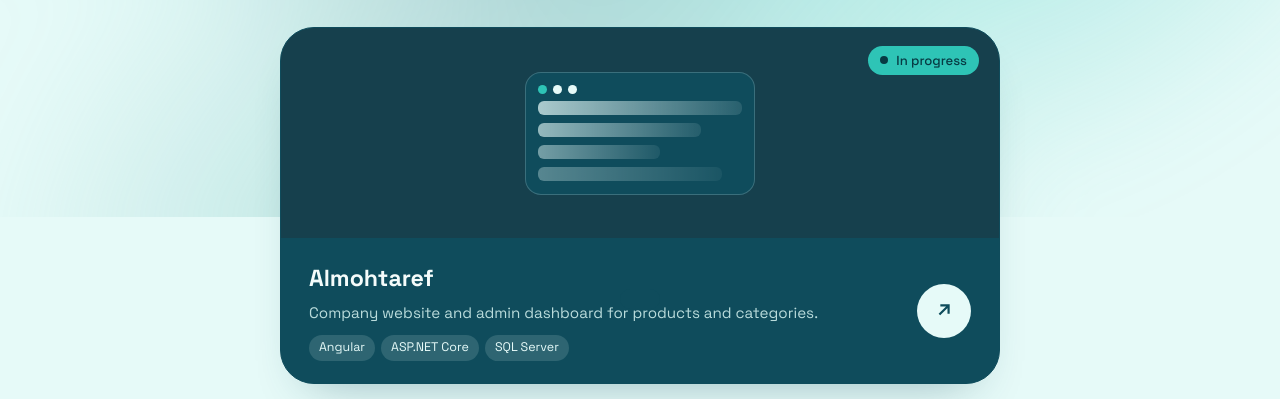
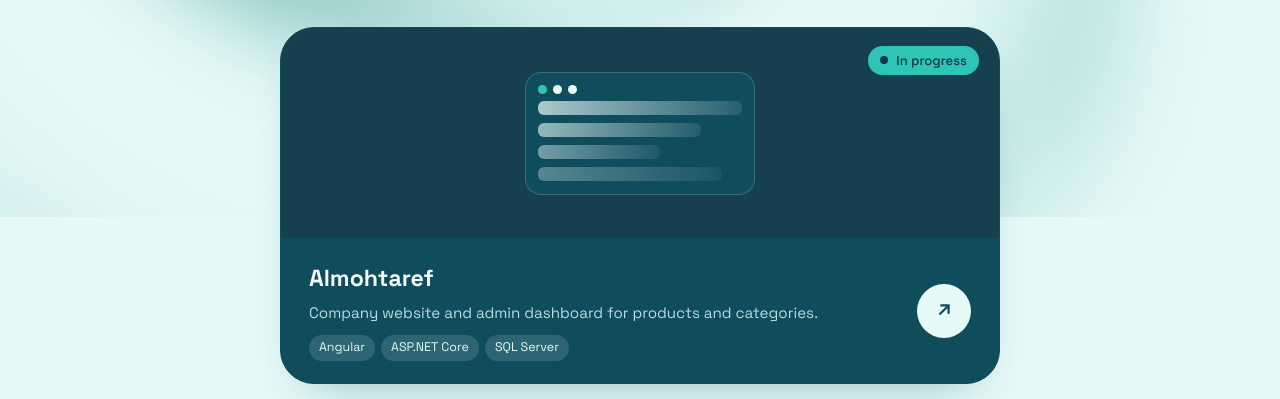
Before and after one commit to aishaalkrz/aishaalkrz.github.io, a plain HTML site: page index.html in a window 1280 px wide. Shown: the part 583-982 px from the top of the page. Drawn offline with Linux system fonts and the light colour scheme; animation ran at ten frames a second.

Commit message:
feat: add animated soft fog vortex to both color themes

```diff
--- a/index.html
+++ b/index.html
@@ -235,7 +235,7 @@ footer { text-align: center; color: var(--ink-soft); font-size: .85rem; margin-t
 :focus-visible { outline-color: var(--ink); }
 html[data-theme="dark"] { color-scheme: dark; }
 html[data-theme="dark"] body { background: #0B1120; color: #E6FAF8; }
-html[data-theme="dark"] .sky { opacity: .14; }
+html[data-theme="dark"] .sky { opacity: .80; }
 html[data-theme="dark"] .card:not(.proj):not(.contact) { background: #152D38; border-color: #31535D; color: #E6FAF8; }
 html[data-theme="dark"] .name, html[data-theme="dark"] .role, html[data-theme="dark"] .headline h2, html[data-theme="dark"] .place, html[data-theme="dark"] .headline p, html[data-theme="dark"] footer, html[data-theme="dark"] .tl-item .where, html[data-theme="dark"] .tl-item .when, html[data-theme="dark"] .skill-groups h4, html[data-theme="dark"] .about p + p, html[data-theme="dark"] .tl-item ul { color: #CDE6E6; }
 html[data-theme="dark"] .name::after { color: var(--mint); }
@@ -283,7 +283,8 @@ html[lang="ar"] .proj .foot p, html[lang="ar"] .about p, html[lang="ar"] .tl-ite
 html[lang="ar"] .tag, html[lang="ar"] .chip { direction: ltr; unicode-bidi: isolate; }
 html[lang="ar"] .edu-date { unicode-bidi: isolate; }
 html[lang="ar"] .proj .foot > div { min-width: 0; }
-html[data-theme="light"] #sky { filter: blur(42px); }
+html[data-theme="light"] #sky { filter: blur(18px); }
+html[data-theme="dark"] #sky { filter: blur(22px); }
 </style>
 </head>
 <body>
@@ -546,50 +547,100 @@ html[data-theme="light"] #sky { filter: blur(42px); }
   });
 
 
-  // Moving blurred light in the background
+  // Soft, rotating fog vortex. Cached cloud sprites keep the render inexpensive.
   (function () {
-    var c = document.getElementById('sky'), x = c.getContext('2d');
-    var still = window.matchMedia && matchMedia('(prefers-reduced-motion: reduce)').matches;
-    var W, H, dpr = Math.min(window.devicePixelRatio || 1, 1.5);
-    var darkOrbs = [
-      { c: '255,255,255', r: .36, a: .70, sx: .00011, sy: .00017, px: 0,   py: 1.2, ox: .25, oy: .2 },
-      { c: '184,229,224', r: .34, a: .55, sx: .00015, sy: .00009, px: 2.1, py: .4,  ox: .75, oy: .3 },
-      { c: '46,196,182',  r: .20, a: .22, sx: .00019, sy: .00013, px: 4.0, py: 2.6, ox: .6,  oy: .75 },
-      { c: '245,252,251', r: .40, a: .80, sx: .00008, sy: .00014, px: 1.3, py: 5.1, ox: .2,  oy: .8 },
-      { c: '112,190,185', r: .22, a: .35, sx: .00023, sy: .00021, px: 3.3, py: .9,  ox: .5,  oy: .45 }
-    ];
-    var lightOrbs = [
-      { c: '15,76,92', r: .34, a: .25, sx: .00024, sy: .00028, px: 0, py: 1.2, ox: .18, oy: .2 },
-      { c: '46,196,182', r: .37, a: .54, sx: .00029, sy: .00022, px: 2.1, py: .4, ox: .78, oy: .3 },
-      { c: '15,76,92', r: .23, a: .20, sx: .00031, sy: .00025, px: 4, py: 2.6, ox: .6, oy: .75 },
-      { c: '112,190,185', r: .40, a: .48, sx: .00019, sy: .00023, px: 1.3, py: 5.1, ox: .2, oy: .8 },
-      { c: '46,196,182', r: .28, a: .35, sx: .00026, sy: .00031, px: 3.3, py: .9, ox: .5, oy: .45 }
-    ];
-    var mx = .5, my = .5, tx = .5, ty = .5;
-    window.addEventListener('pointermove', function (e) { tx = e.clientX / innerWidth; ty = e.clientY / innerHeight; });
-    function size() { W = c.width = Math.round(c.clientWidth * dpr / 2); H = c.height = Math.round(c.clientHeight * dpr / 2); }
-    function frame(t) {
-      mx += (tx - mx) * .03; my += (ty - my) * .03;
-      x.clearRect(0, 0, W, H);
+    var c = document.getElementById('sky');
+    var x = c.getContext('2d');
+    if (!x) return;
+    var motion = window.matchMedia && matchMedia('(prefers-reduced-motion: reduce)');
+    var W, H, last = 0, elapsed = 0, raf = 0;
+    var palettes = {
+      light: ['15,76,92', '46,196,182', '89,169,171', '184,229,224'],
+      dark: ['11,82,105', '26,155,159', '46,196,182', '125,215,211']
+    };
+    var sprites = {};
+    function cloud(rgb) {
+      var tile = document.createElement('canvas');
+      tile.width = tile.height = 128;
+      var g = tile.getContext('2d');
+      var fade = g.createRadialGradient(64,64,0,64,64,64);
+      fade.addColorStop(0, 'rgba('+rgb+',.85)');
+      fade.addColorStop(.34, 'rgba('+rgb+',.48)');
+      fade.addColorStop(.68, 'rgba('+rgb+',.12)');
+      fade.addColorStop(1, 'rgba('+rgb+',0)');
+      g.fillStyle = fade; g.fillRect(0,0,128,128);
+      return tile;
+    }
+    Object.keys(palettes).forEach(function (mode) {
+      sprites[mode] = palettes[mode].map(cloud);
+    });
+    function size() {
+      // Low resolution is intentional: soft fog needs no high-DPI raster.
+      var scale = Math.min(.65, 950 / Math.max(c.clientWidth,c.clientHeight,1));
+      W = c.width = Math.max(1,Math.round(c.clientWidth*scale));
+      H = c.height = Math.max(1,Math.round(c.clientHeight*scale));
+      draw(elapsed);
+    }
+    function draw(t) {
+      var dark = root.dataset.theme === 'dark';
+      var tiles = sprites[dark ? 'dark' : 'light'];
+      var m = Math.min(W,H);
+      var outer = Math.sqrt(W*W+H*H)*.57;
+      var cx = W*(.50+.055*Math.sin(t*.16));
+      var cy = H*(.45+.045*Math.cos(t*.13));
+      var rotation = t*.115;
+      x.clearRect(0,0,W,H);
       x.globalCompositeOperation = 'source-over';
-      var m = Math.max(W, H);
-      var orbs = root.dataset.theme === 'dark' ? darkOrbs : lightOrbs;
-      orbs.forEach(function (o, i) {
-        var cx = (o.ox + Math.sin(t * o.sx + o.px) * .28 + (mx - .5) * (i % 2 ? .08 : -.08)) * W;
-        var cy = (o.oy + Math.cos(t * o.sy + o.py) * .24 + (my - .5) * (i % 2 ? -.06 : .06)) * H;
-        var r = o.r * m * (1 + Math.sin(t * .0004 + i) * .12);
-        var g = x.createRadialGradient(cx, cy, 0, cx, cy, r);
-        g.addColorStop(0, 'rgba(' + o.c + ',' + o.a + ')');
-        g.addColorStop(1, 'rgba(' + o.c + ',0)');
-        x.fillStyle = g; x.beginPath(); x.arc(cx, cy, r, 0, Math.PI * 2); x.fill();
-      });
-      if (!still) requestAnimationFrame(frame);
+      // Three curved arms, each made from overlapping soft cloud lobes.
+      // Radius-dependent twisting and breathing make the fog flow, not just spin.
+      for (var arm=0;arm<3;arm++) {
+        for (var i=31;i>=0;i--) {
+          var u=i/31;
+          var radius=m*.055+outer*Math.pow(u,1.12);
+          var theta=rotation+arm*Math.PI*2/3+u*4.7+.16*Math.sin(t*.65-u*6+arm);
+          var ripple=Math.sin(u*14-t*.8+arm*2);
+          var px=cx+Math.cos(theta)*radius;
+          var py=cy+Math.sin(theta)*radius*.82;
+          var diameter=(m*.14+outer*.34*u)*(1+.13*ripple);
+          var opacity=(.20+.13*Math.sin(u*10+arm+t*.45))*(.45+.55*Math.sin(Math.PI*u));
+          x.save();
+          x.translate(px,py); x.rotate(theta+.9);
+          x.globalAlpha=opacity*(dark?1.12:.95);
+          x.drawImage(tiles[(arm+i%2)%tiles.length],-diameter*.68,-diameter*.45,diameter*1.36,diameter*.9);
+          x.restore();
+        }
+      }
+      // Diffuse outer veil and a small, soft eye keep the spiral readable.
+      x.globalAlpha=dark?.21:.17;
+      x.drawImage(tiles[3],cx-m*.46,cy-m*.46,m*.92,m*.92);
+      x.globalAlpha=1;
     }
-    size(); window.addEventListener('resize', function () { size(); if (still) frame(0); });
-    if (still) {
-      frame(0);
-      if ('MutationObserver' in window) new MutationObserver(function () { frame(0); }).observe(root, { attributes: true, attributeFilter: ['data-theme'] });
-    } else requestAnimationFrame(frame);
+    function tick(now) {
+      raf=0;
+      if (document.hidden || (motion && motion.matches)) { last=0; return; }
+      if (!last) last=now;
+      var delta=now-last;
+      if (delta>=32) {
+        elapsed+=Math.min(delta,100)/1000;
+        last=now;
+        draw(elapsed);
+      }
+      raf=requestAnimationFrame(tick);
+    }
+    function syncMotion() {
+      if (raf) cancelAnimationFrame(raf);
+      raf=0; last=0;
+      draw(elapsed);
+      if (!document.hidden && !(motion && motion.matches)) raf=requestAnimationFrame(tick);
+    }
+    size(); syncMotion();
+    window.addEventListener('resize',size);
+    document.addEventListener('visibilitychange',syncMotion);
+    if (motion) {
+      if (motion.addEventListener) motion.addEventListener('change',syncMotion);
+      else if (motion.addListener) motion.addListener(syncMotion);
+    }
+    if ('MutationObserver' in window) new MutationObserver(function () { draw(elapsed); }).observe(root,{attributes:true,attributeFilter:['data-theme']});
   })();
   // Reveal on load and on scroll
   var items = document.querySelectorAll('.reveal');
```
